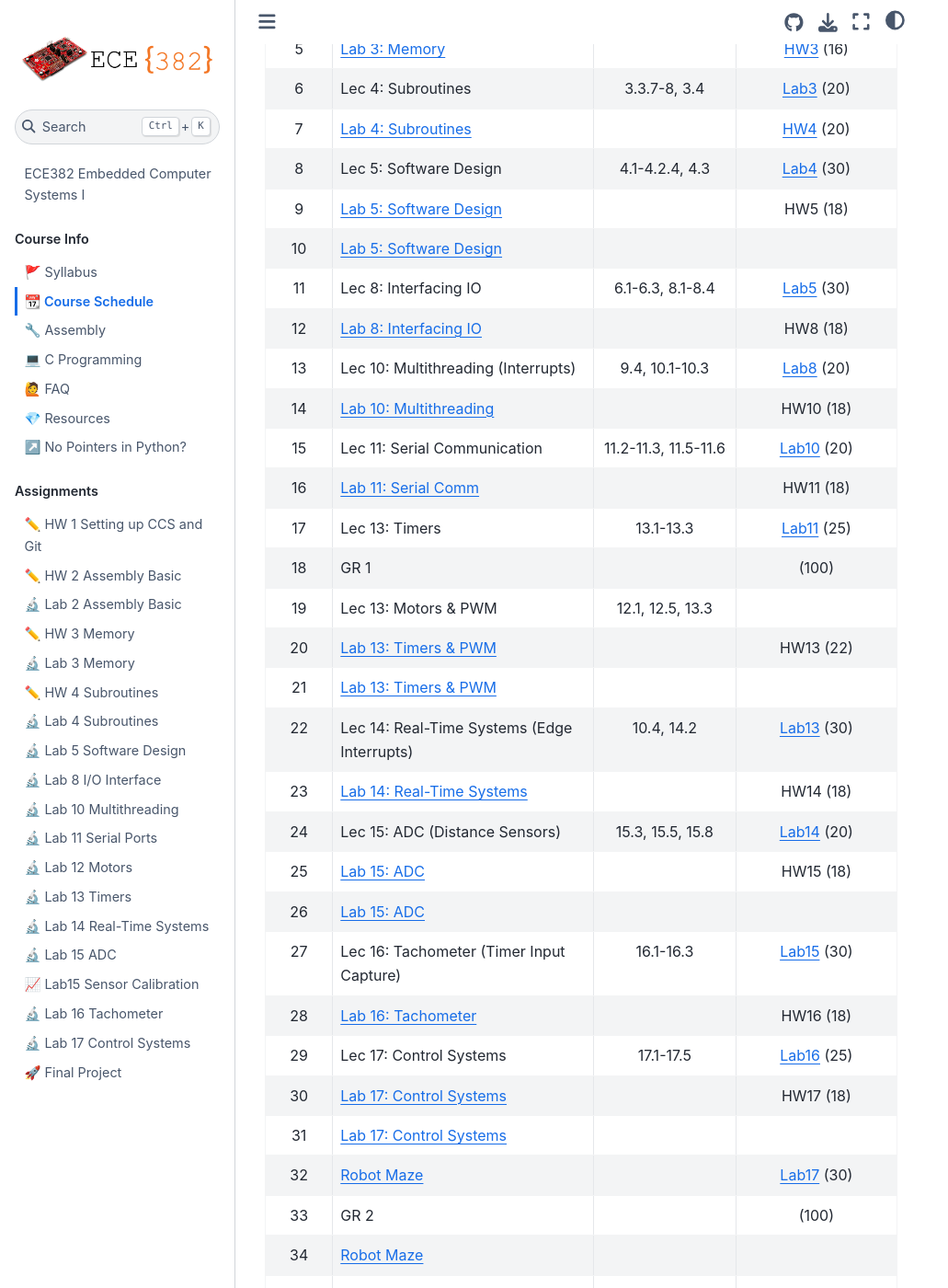
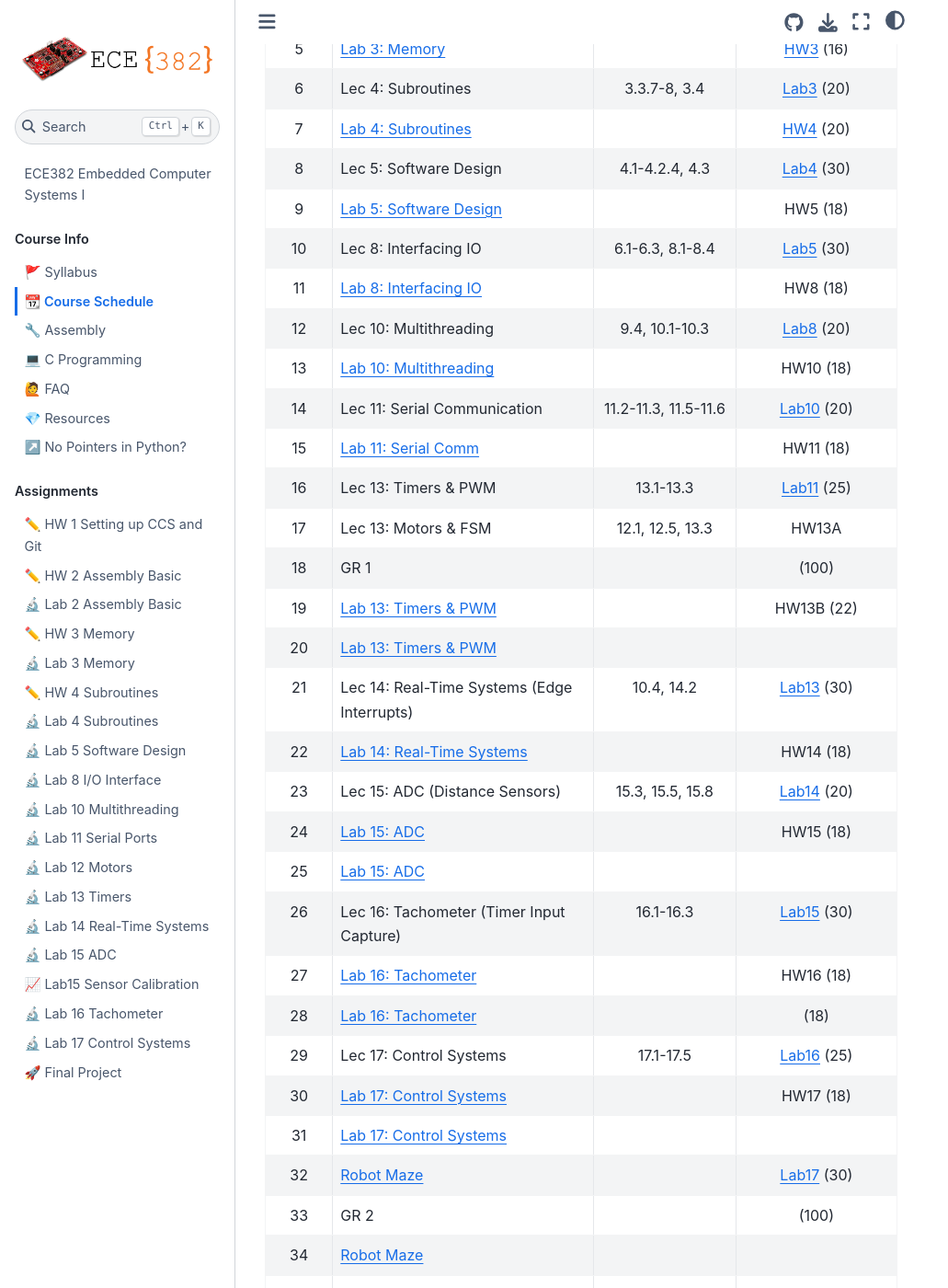
Before and after one commit to USAFA-ECE/ece382, a Jupyter Book: the page built from docs/schedule.md, in a window 1280 px wide and 1400 px high, scrolled down 607 px. Shown: the whole window at 92% size, without its empty margins (0-1031 px from the left). Built offline with Jupyter Book 1.0.4 settings and Sphinx 7.4.7 and the Sphinx Book theme 1.1.4, drawn with Linux system fonts in a browser that asks for light colours.

Commit message:
Updated the schedule

```diff
--- a/docs/schedule.md
+++ b/docs/schedule.md
@@ -17,25 +17,25 @@ This schedule is subject to change as appropriate.
 | 7      | [Lab 4: Subroutines](Assignments/lab4.md)        |                      | [HW4](Assignments/homework4.md)       (20)|
 | 8      | Lec 5: Software Design                           | 4.1-4.2.4, 4.3       | [Lab4](Assignments/lab4.md)           (30)|
 | 9      | [Lab 5: Software Design](Assignments/lab5.md)    |                      | HW5                                   (18)|
-| 10     | [Lab 5: Software Design](Assignments/lab5.md)    |                      |                                           |
-| 11     | Lec 8: Interfacing IO                            | 6.1-6.3, 8.1-8.4     | [Lab5](Assignments/lab5.md)           (30)|
-| 12     | [Lab 8: Interfacing IO](Assignments/lab8.md)     |                      | HW8                                   (18)|
-| 13     | Lec 10: Multithreading (Interrupts)              | 9.4, 10.1-10.3       | [Lab8](Assignments/lab8.md)           (20)|
-| 14     | [Lab 10: Multithreading](Assignments/lab10.md)   |                      | HW10                                  (18)|
-| 15     | Lec 11: Serial Communication                     | 11.2-11.3, 11.5-11.6 | [Lab10](Assignments/lab10.md)         (20)|
-| 16     | [Lab 11: Serial Comm](Assignments/lab11.md)      |                      | HW11                                  (18)|
-| 17     | Lec 13: Timers                                   | 13.1-13.3            | [Lab11](Assignments/lab11.md)         (25)|
+| 10     | Lec 8: Interfacing IO                            | 6.1-6.3, 8.1-8.4     | [Lab5](Assignments/lab5.md)           (30)|
+| 11     | [Lab 8: Interfacing IO](Assignments/lab8.md)     |                      | HW8                                   (18)|
+| 12     | Lec 10: Multithreading                           | 9.4, 10.1-10.3       | [Lab8](Assignments/lab8.md)           (20)|
+| 13     | [Lab 10: Multithreading](Assignments/lab10.md)   |                      | HW10                                  (18)|
+| 14     | Lec 11: Serial Communication                     | 11.2-11.3, 11.5-11.6 | [Lab10](Assignments/lab10.md)         (20)|
+| 15     | [Lab 11: Serial Comm](Assignments/lab11.md)      |                      | HW11                                  (18)|
+| 16     | Lec 13: Timers & PWM                             | 13.1-13.3            | [Lab11](Assignments/lab11.md)         (25)|
+| 17     | Lec 13: Motors & FSM                             | 12.1, 12.5, 13.3     | HW13A                                     |
 | 18     | GR 1                                             |                      |                                      (100)|
-| 19     | Lec 13: Motors & PWM                             | 12.1, 12.5, 13.3     |                                           |
-| 20     | [Lab 13: Timers & PWM](Assignments/lab13.md)     |                      | HW13                                  (22)|
-| 21     | [Lab 13: Timers & PWM](Assignments/lab13.md)     |                      |                                           |
-| 22     | Lec 14: Real-Time Systems (Edge Interrupts)      | 10.4, 14.2           | [Lab13](Assignments/lab13.md)         (30)|
-| 23     | [Lab 14: Real-Time Systems](Assignments/lab14.md)|                      | HW14                                  (18)|
-| 24     | Lec 15: ADC (Distance   Sensors)                 | 15.3, 15.5, 15.8     | [Lab14](Assignments/lab14.md)         (20)|
-| 25     | [Lab 15: ADC](Assignments/lab15.md)              |                      | HW15                                  (18)|
-| 26     | [Lab 15: ADC](Assignments/lab15.md)              |                      |                                           |
-| 27     | Lec 16: Tachometer (Timer Input Capture)         | 16.1-16.3            | [Lab15](Assignments/lab15.md)         (30)|
-| 28     | [Lab 16: Tachometer](Assignments/lab16.md)       |                      | HW16                                  (18)|
+| 19     | [Lab 13: Timers & PWM](Assignments/lab13.md)     |                      | HW13B                                 (22)|
+| 20     | [Lab 13: Timers & PWM](Assignments/lab13.md)     |                      |                                           |
+| 21     | Lec 14: Real-Time Systems (Edge Interrupts)      | 10.4, 14.2           | [Lab13](Assignments/lab13.md)         (30)|
+| 22     | [Lab 14: Real-Time Systems](Assignments/lab14.md)|                      | HW14                                  (18)|
+| 23     | Lec 15: ADC (Distance   Sensors)                 | 15.3, 15.5, 15.8     | [Lab14](Assignments/lab14.md)         (20)|
+| 24     | [Lab 15: ADC](Assignments/lab15.md)              |                      | HW15                                  (18)|
+| 25     | [Lab 15: ADC](Assignments/lab15.md)              |                      |                                           |
+| 26     | Lec 16: Tachometer (Timer Input Capture)         | 16.1-16.3            | [Lab15](Assignments/lab15.md)         (30)|
+| 27     | [Lab 16: Tachometer](Assignments/lab16.md)       |                      | HW16                                  (18)|
+| 28     | [Lab 16: Tachometer](Assignments/lab16.md)       |                      |                                       (18)|
 | 29     | Lec 17: Control Systems                          | 17.1-17.5            | [Lab16](Assignments/lab16.md)         (25)|
 | 30     | [Lab 17: Control Systems](Assignments/lab17.md)  |                      | HW17                                  (18)|
 | 31     | [Lab 17: Control Systems](Assignments/lab17.md)  |                      |                                           |
```
